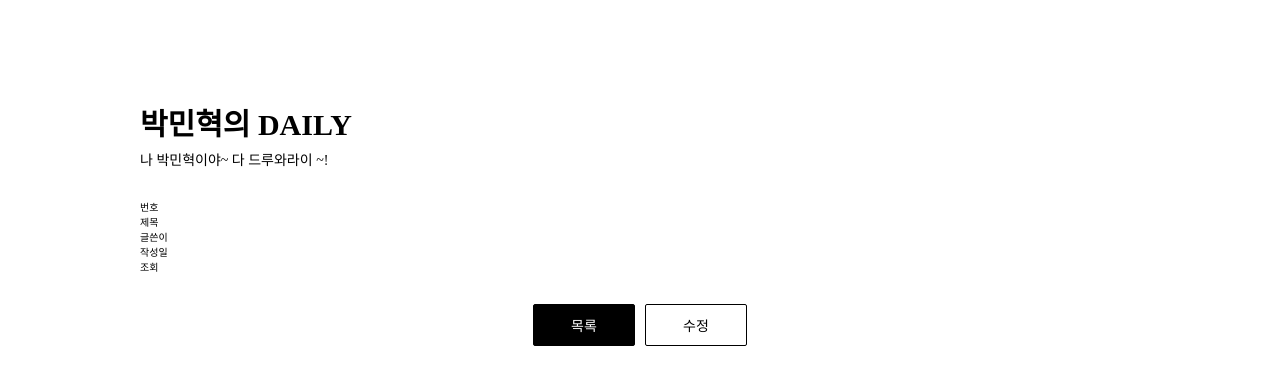
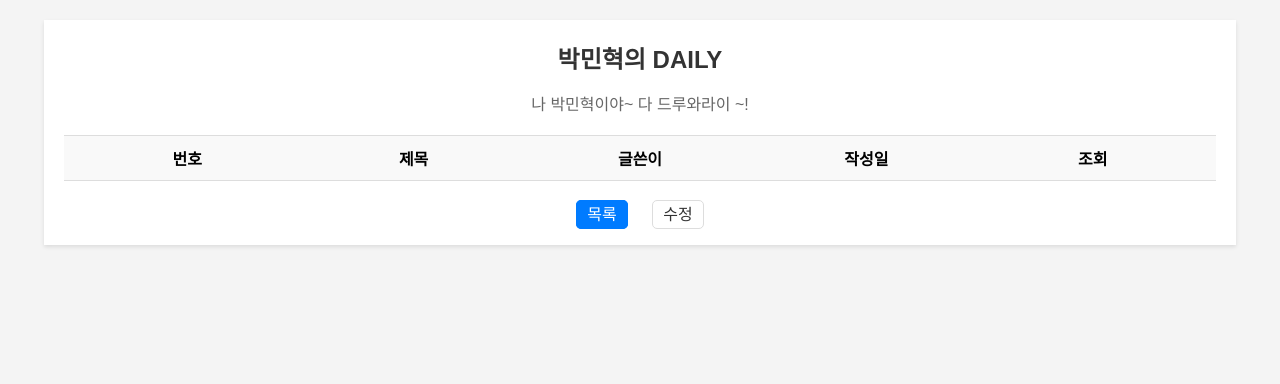
Before and after one commit to minhyeok0312/MH_daily, a plain HTML site: page index.html in a window 1280 px wide. Drawn offline with Linux system fonts and the light colour scheme.

Commit message:
Update index.html

```diff
--- a/index.html
+++ b/index.html
@@ -4,7 +4,7 @@
     <meta charset="UTF-8">
     <meta name="viewport" content="width=device-width, initial-scale=1.0">
     <title> 박민혁의 홈페이지 </title>
-    <link rel="stylesheet" href="css/css.css">
+    <link rel="stylesheet" href="css/media.css">
 </head>
 <body>
     <div class="board_wrap">
```
